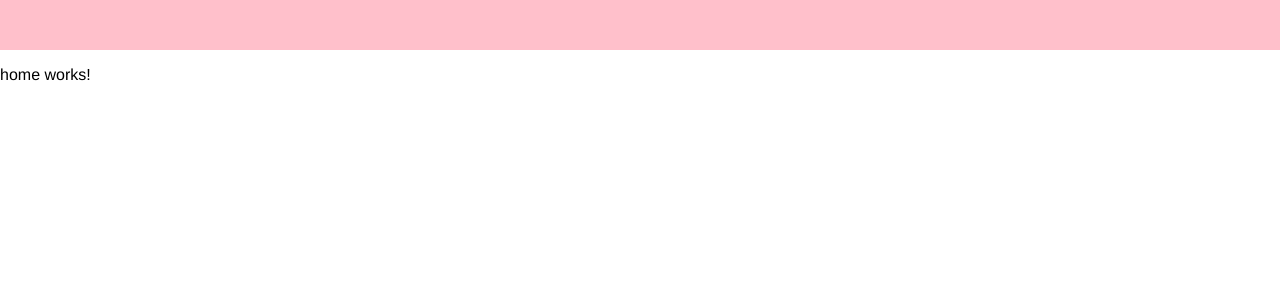
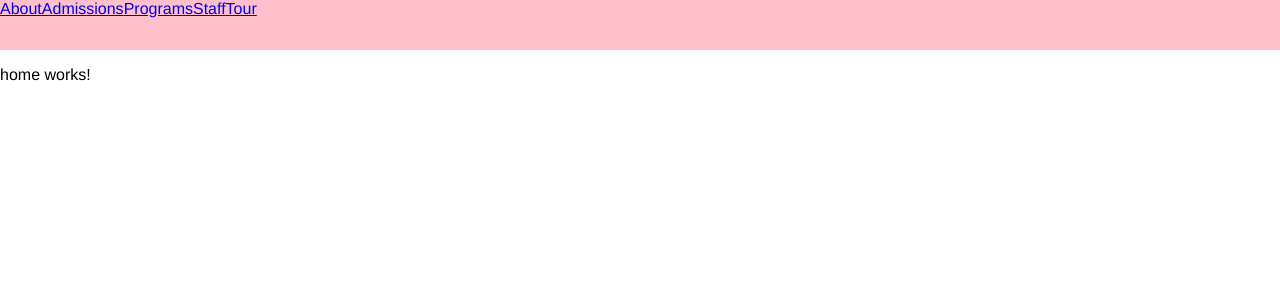
Before and after one commit to AlisaSong/lynnwoodmontessori, an Angular app: page / in a window 1280 px wide. Shown: the top 300 px of the page. Built offline with nearby package versions, Linux system fonts and the light colour scheme.

Commit message:
Add routes for all pages, include routing in header, no styling.

```diff
--- a/src/app/components/header/header.component.html
+++ b/src/app/components/header/header.component.html
@@ -1 +1,17 @@
-<div class="background-container"></div>
+<div class="background-container">
+<span>
+  <a [routerLink]="['/']">About</a>
+</span>
+<span>
+  <a [routerLink]="['/admissions']">Admissions</a>
+</span>
+<span>
+  <a [routerLink]="['/programs']">Programs</a>
+</span>
+<span>
+  <a [routerLink]="['/staff']">Staff</a>
+</span>
+<span>
+  <a [routerLink]="['/tour']">Tour</a>
+</span>
+</div>
--- a/src/app/components/header/header.component.ts
+++ b/src/app/components/header/header.component.ts
@@ -1,4 +1,5 @@
 import { Component, OnInit } from '@angular/core';
+import { Router } from '@angular/router';
 
 @Component({
   selector: 'app-header',
@@ -7,7 +8,7 @@ import { Component, OnInit } from '@angular/core';
 })
 export class HeaderComponent implements OnInit {
 
-  constructor() { }
+  constructor(private router: Router) { }
 
   ngOnInit() {
   }
```
Also changed, not shown: src/app/app-routing.module.ts (+8 -4 lines).
